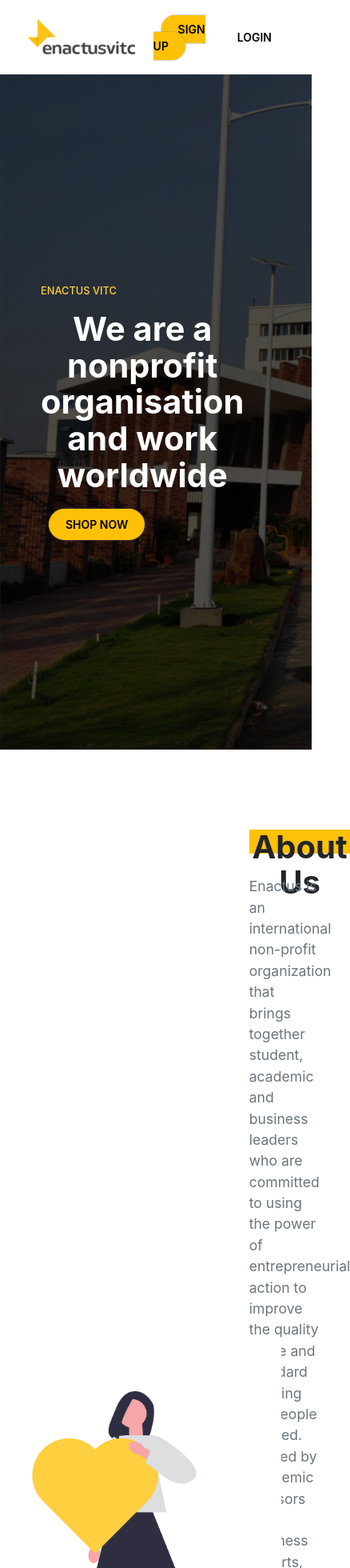
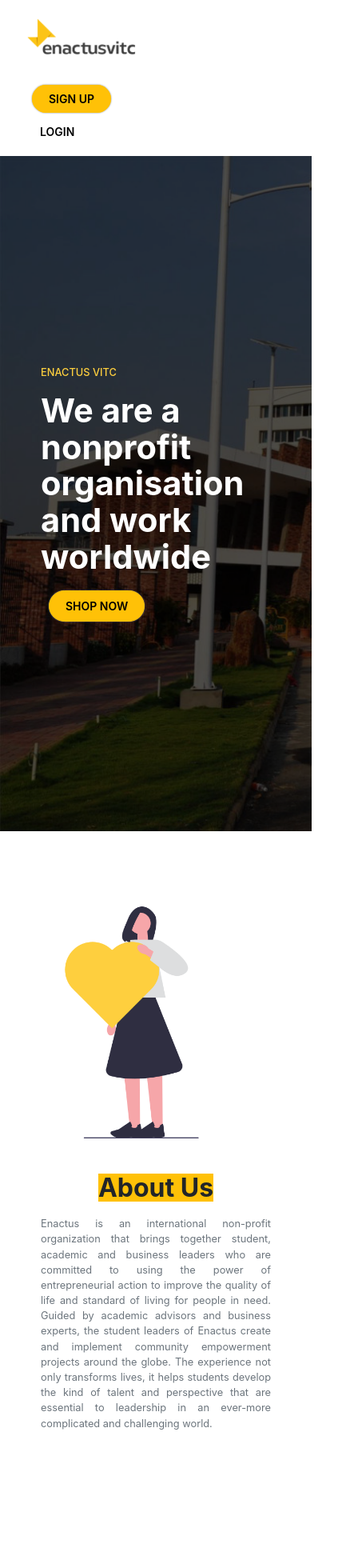
Before and after one commit to mohammadshaad/enactus, a React (Create React App) app: page / in a window 390 px wide. Shown: the top 1960 px of the page at 80% size, 438 px wide, since content can reach past the window. After the commit the page ends 1855 px from the top, so only its background shows below. Built offline with nearby package versions, Linux system fonts and the light colour scheme; no server answers; the database is empty.

Commit message:
:fire: Major Improvements :white_check_mark:

```diff
--- a/src/Components/Home.js
+++ b/src/Components/Home.js
@@ -3,6 +3,7 @@
 import { Products } from './Products'
 import { useHistory } from 'react-router-dom'
 import { auth } from '../Config/Config'
+import { Landing } from './Landing';
 
 export const Home = ({ user }) => {
 
--- a/src/Components/Landing.js
+++ b/src/Components/Landing.js
@@ -1,14 +1,18 @@
-import React from 'react'
-import { Navbar } from './Navbar'
-import { Hero } from './Hero'
-import { About } from './About'
+import React, { useEffect } from "react";
+import { Navbar } from "./Navbar";
+import { Hero } from "./Hero";
+import { About } from "./About";
+import { Products } from "./Products";
+import { useHistory } from "react-router-dom";
+import { auth } from "../Config/Config";
 
-export const Landing = () => {
+export const Landing = ({ user }) => {
+
   return (
     <div>
-      <Navbar />
+      <Navbar user={user} />
       <Hero />
       <About />
     </div>
-  )
-}
+  );
+};
--- a/src/Components/Navbar.js
+++ b/src/Components/Navbar.js
@@ -24,6 +24,7 @@
             const userData = snapshot.data();
             if (userData) {
               setCurrentUser(userData.Name); // Update the current user state with the name of the logged in user.
+              console.log(userData.Name);
             }
           });
       } else {
@@ -48,20 +49,6 @@
       <Link to="/" className="logo">
         <img src={logo} alt="Enactus Logo" />
       </Link>
-      {!currentUser && (
-        <div className="rightside">
-          <span>
-            <Link to="signup" className="navlink sign-up">
-              SIGN UP
-            </Link>
-          </span>
-          <span>
-            <Link to="login" className="navlink login">
-              LOGIN
-            </Link>
-          </span>
-        </div>
-      )}
       {currentUser && (
         <div className="rightside">
           <span>
@@ -82,6 +69,21 @@
           </span>
         </div>
       )}
+      {!currentUser && (
+        <div className="rightside">
+          <span>
+            <Link to="signup" className="navlink sign-up">
+              SIGN UP
+            </Link>
+          </span>
+          <span>
+            <Link to="login" className="navlink login">
+              LOGIN
+            </Link>
+          </span>
+        </div>
+      )}
+
     </div>
   );
 };
--- a/src/index.css
+++ b/src/index.css
@@ -50,7 +50,7 @@
 .navbox .logo {
     width: 100%;
     display: flex;
-    justify-content: start;
+    justify-content: flex-start;
     align-items: center;
 }
 
@@ -62,7 +62,7 @@
     font-size: 14px;
     font-weight: 600;
     display: flex;
-    justify-content: end;
+    justify-content: flex-end;
     align-items: center;
     gap: 20px;
     width: 100%;
@@ -115,7 +115,20 @@
     transition-duration: 0.2s;
 }
 
+.navlink {
+    text-decoration: none;
+    color: var(--black);
+    transition: all;
+    transition-duration: 0.2s;
+}
 
+.navlink:hover {
+    text-decoration: underline;
+    color: var(--gray);
+    text-underline-offset: 5px;
+    transition: all;
+    transition-duration: 0.2s;
+}
 
 .navbox .rightside .no-of-products {
     background: var(--yellow);
@@ -158,6 +171,40 @@
     transition-duration: 0.2s;
 }
 
+.navbar-mobile-menu {
+    display: none;
+    z-index: 100;
+    position: absolute;
+    top: 40px;
+    right: 30px;
+}
+
+@media(max-width: 768px) {
+    .navbox {
+        flex-direction: column;
+        gap: 40px;
+    }
+
+    .navbox .rightside {
+        width: 100%;
+        align-items: flex-start;
+        flex-direction: column;
+    }
+
+    .navbox .rightside .no-of-products {
+        top: 0px;
+        right: 0px;
+    }
+    .navbox .rightside .logout-btn {
+        margin-left: 0px;
+    }
+    .navbar-mobile-menu {
+        color: var(--black);
+        display: block;
+    }
+
+}
+
 .shop-now {
     cursor: pointer;
     text-decoration: none;
@@ -190,7 +237,7 @@
 .landing__container {
     width: 100%;
     display: flex;
-    justify-content: start;
+    justify-content: flex-start;
     align-items: center;
     flex-wrap: wrap-reverse;
     background-color: var(--black);
@@ -259,6 +306,7 @@
 
     .landing__header__main {
         font-size: 2.6rem;
+        text-align: start;
     }
 
     .landing__header__discount {
@@ -268,6 +316,7 @@
     .landing__header {
         gap: 10px;
     }
+
 }
 
 
@@ -281,7 +330,7 @@
 
 .about-content {
     display: flex;
-    align-items: start;
+    align-items: flex-start;
     justify-content: center;
     flex-direction: column;
     gap: 20px;
@@ -319,6 +368,29 @@
     z-index: 10;
 }
 
+@media(max-width: 768px) {
+    .about-wrapper {
+        flex-direction: column-reverse;
+        padding: 50px 0px;
+    }
+    .about-content {
+        align-items: center;
+        text-align: center;
+        gap: 10px;
+    }
+    .about-content h1 {
+        font-size: 2.0rem;
+        height: auto;
+    }
+    .about-content p {
+        max-width: 80%;
+        text-align: justify;
+        font-size: 0.8rem;
+    }
+    .about-image img {
+        width: 300px;
+    }
+}
 
 
 /* products */
```
